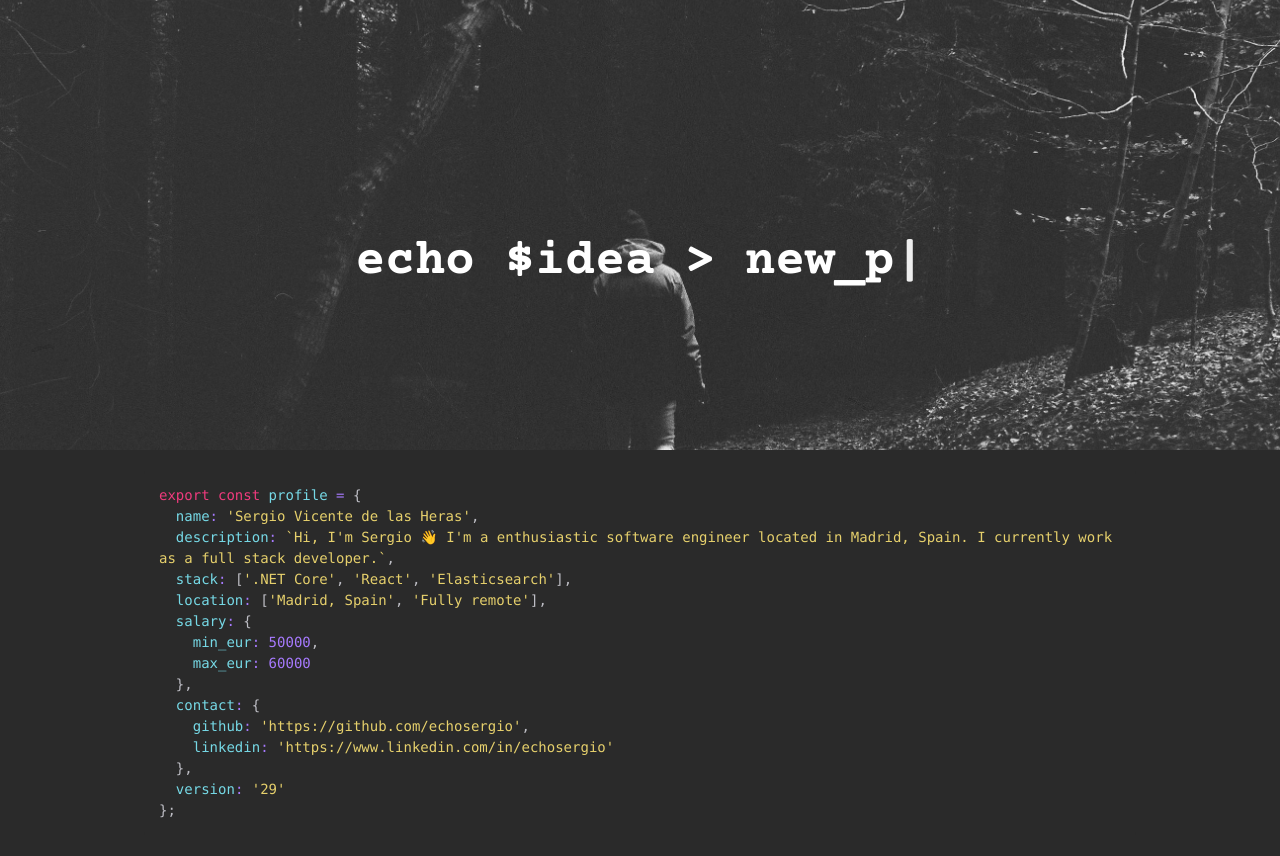
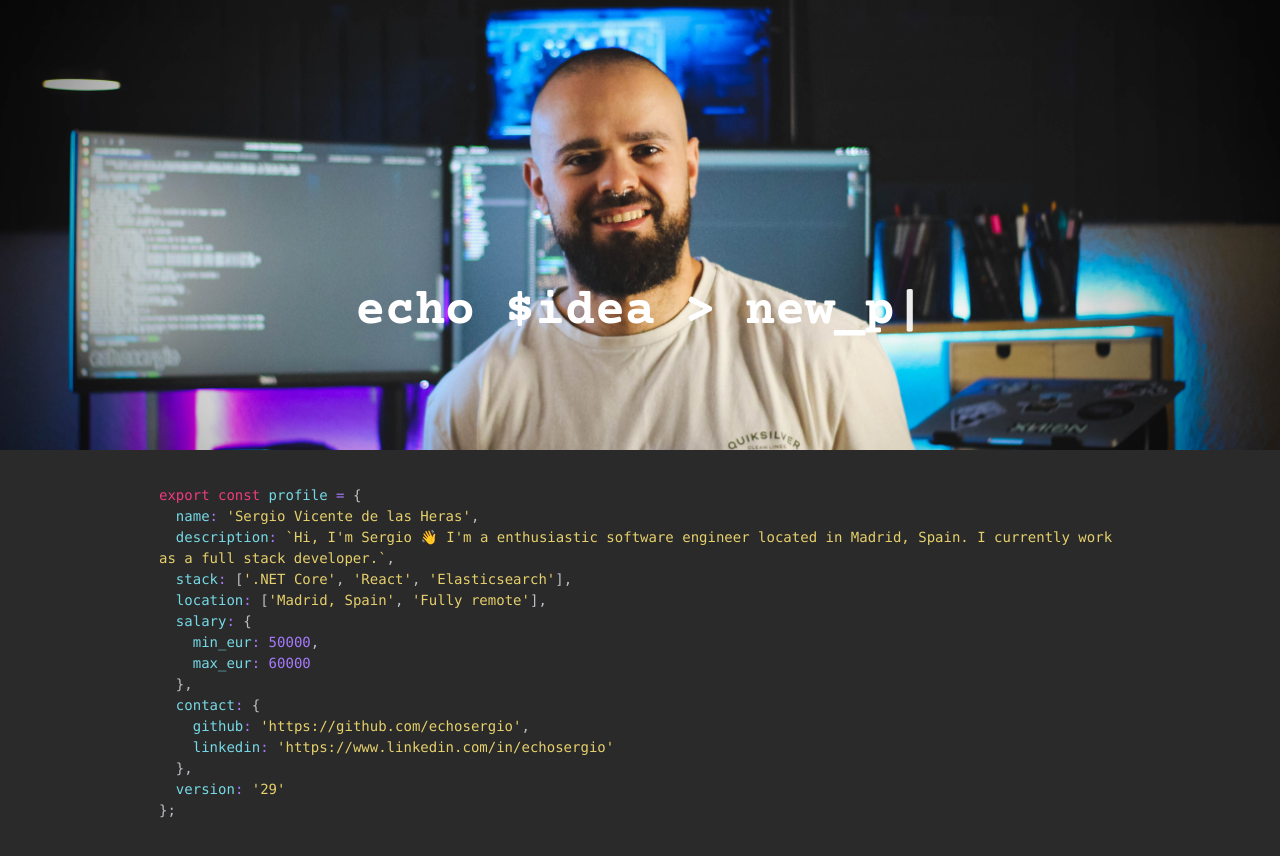
Before and after one commit to echosergio/echosergio.dev, a Gatsby site: page / in a window 1280 px wide. Built offline with nearby package versions, Linux system fonts and the light colour scheme; Gatsby itself is replaced by a stand-in of ours.

Commit message:
Update profile image

```diff
--- a/src/pages/index.tsx
+++ b/src/pages/index.tsx
@@ -15,7 +15,7 @@ const IndexPage = () => {
   const data = useStaticQuery(
     graphql`
       query {
-        desktop: file(relativePath: { eq: "echosergio.jpeg" }) {
+        desktop: file(relativePath: { eq: "echosergio.jpg" }) {
           childImageSharp {
             fluid(quality: 90, maxWidth: 1920) {
               ...GatsbyImageSharpFluid_withWebp
@@ -77,7 +77,7 @@ const StyledBackgroundImage = styled(BackgroundImage)`
   align-items: center;
   justify-content: center;
   width: 100%;
-  background-position: bottom center;
+  background-position: center center;
   background-repeat: repeat-y;
   background-size: cover;
 `;
@@ -86,7 +86,7 @@ const StyledTyped = styled(Typed)`
   position: absolute;
   color: #fff;
   font-family: 'Courier Prime';
-  bottom: 100px;
+  bottom: 50px;
 
   @media (min-width: ${breakpoint.md}px) {
     padding: 50px;
```
Also changed, not shown: src/images/echosergio.jpeg (deleted), src/images/echosergio.jpg (added).
